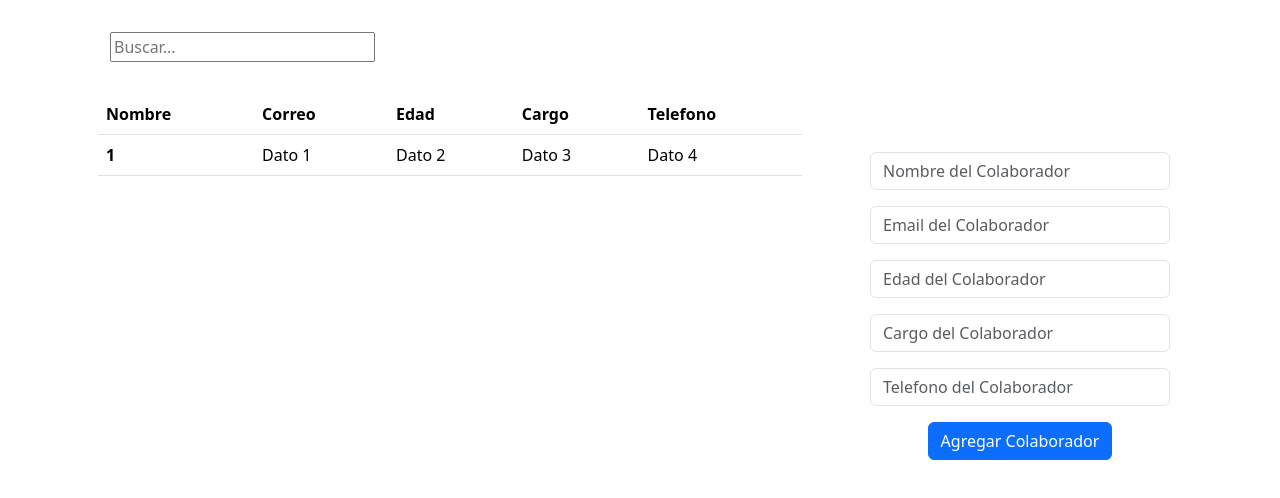
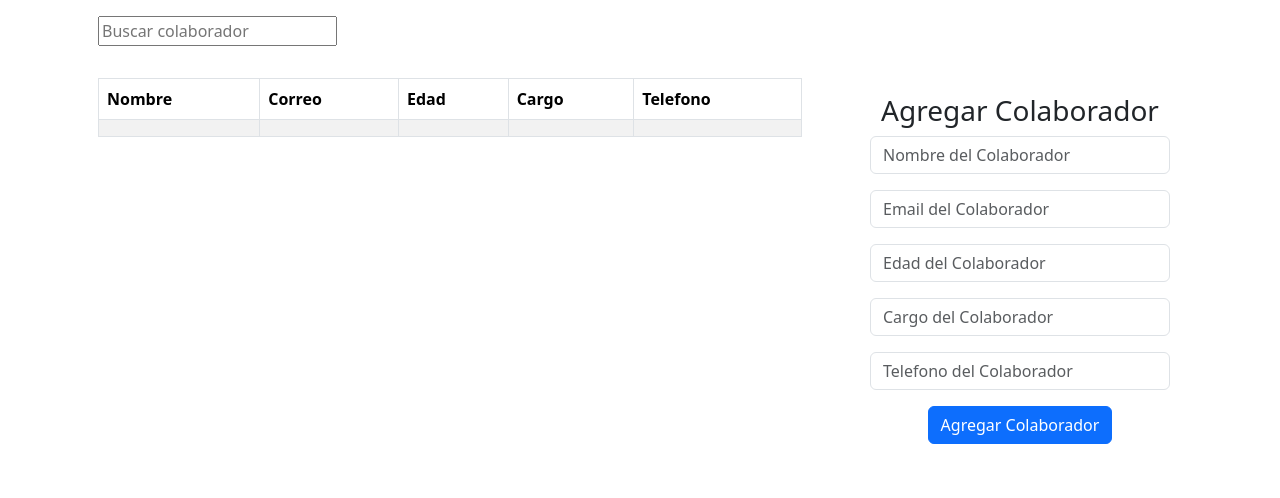
Before and after one commit to rodrigovasquezcespedes/desafio_base_de_datos, a React (Vite) app: page / in a window 1280 px wide. Shown: the top 498 px of the page. Built offline with nearby package versions, Linux system fonts and the light colour scheme.

Commit message:
modificacion boostrap en app

```diff
--- a/src/App.jsx
+++ b/src/App.jsx
@@ -1,9 +1,42 @@
 import 'bootstrap/dist/css/bootstrap.min.css'
 import Formulario from './components/Formulario'
+import Listado from './components/Listado'
+import Buscador from './components/Buscador'
 
 const App = () => {
   return (
-    <Formulario />
+    <>
+      <div className='container'>
+        <div className='row'>
+          <div className='col-12'>
+            <div className='text-white p-3'>
+              <Buscador />
+            </div>
+          </div>
+          <div className='col-md-8 col-12'>
+            <div className=' text-white p-3'>
+              <div className='row'>
+                <div className='col'>
+                  <Listado />
+                </div>
+              </div>
+            </div>
+          </div>
+          <div className='col-md-4 col-12'>
+            <div className='text-white p-3'>
+              <div className='container mt-3'>
+                <div className='row'>
+                  <div className='col-12'>
+                    <h3 className='text-dark text-center'>Agregar Colaborador</h3>
+                    <Formulario />
+                  </div>
+                </div>
+              </div>
+            </div>
+          </div>
+        </div>
+      </div>
+    </>
   )
 }
 
--- a/src/components/Buscador.jsx
+++ b/src/components/Buscador.jsx
@@ -1,11 +1,16 @@
-const Buscador = () => {
+const Buscador = ({ colaboradores, setColaboradores }) => {
+  const handleSearch = (e) => {
+    const searchTerm = e.target.value.toLowerCase()
+    const filteredColaboradores = colaboradores.filter(colaborador =>
+      Object.values(colaborador).some(val =>
+        val.toString().toLowerCase().includes(searchTerm)
+      )
+    )
+    setColaboradores(filteredColaboradores)
+  }
+
   return (
-    <div className='container mt-3'>
-      <div className='input-group'>
-        <input type='text' className='w-25' placeholder='Buscar...' />
-      </div>
-    </div>
+    <input type='text' placeholder='Buscar colaborador' onChange={handleSearch} />
   )
 }
-
 export default Buscador
--- a/src/components/Formulario.jsx
+++ b/src/components/Formulario.jsx
@@ -1,26 +1,9 @@
+import Alert from './Alert'
 import Buscador from './Buscador'
 import Listado from './Listado'
 
 const Formulario = () => {
   return (
-    <div className='container'>
-      <div className='row'>
-        <div className='col-12'>
-          <div className='text-white p-3'>
-            <Buscador />
-          </div>
-        </div>
-        <div className='col-md-8 col-12'>
-          <div className=' text-white p-3'>
-            <Listado />
-          </div>
-        </div>
-        <div className='col-md-4 col-12'>
-          <div className='text-white p-3'>
-            <div className='container mt-3'>
-              <div className='row'>
-                <div className='col-12'>
-                  <h3>Agregar Colaborador</h3>
     <form>
       <div className='mb-3'>
         <input type='text' className='form-control' placeholder='Nombre del Colaborador' />
@@ -41,13 +24,6 @@ const Formulario = () => {
         <button type='submit' className='btn btn-primary'>Agregar Colaborador</button>
       </div>
     </form>
-                </div>
-              </div>
-            </div>
-          </div>
-        </div>
-      </div>
-    </div>
   )
 }
 
--- a/src/components/Listado.jsx
+++ b/src/components/Listado.jsx
@@ -1,8 +1,8 @@
-const Listado = () => {
+import Table from 'react-bootstrap/Table'
+
+const Listado = ({ colaboradores }) => {
   return (
-    <div className='row'>
-      <div className='col'>
-        <table className='table'>
+    <Table striped bordered hover>
       <thead>
         <tr>
           <th scope='col'>Nombre</th>
@@ -14,16 +14,14 @@ const Listado = () => {
       </thead>
       <tbody>
         <tr>
-              <th scope='row'>1</th>
-              <td>Dato 1</td>
-              <td>Dato 2</td>
-              <td>Dato 3</td>
-              <td>Dato 4</td>
+          <td> </td>
+          <td> </td>
+          <td> </td>
+          <td> </td>
+          <td> </td>
         </tr>
       </tbody>
-        </table>
-      </div>
-    </div>
+    </Table>
   )
 }
 
```
Lines whose indentation alone changed are shown as unchanged.
